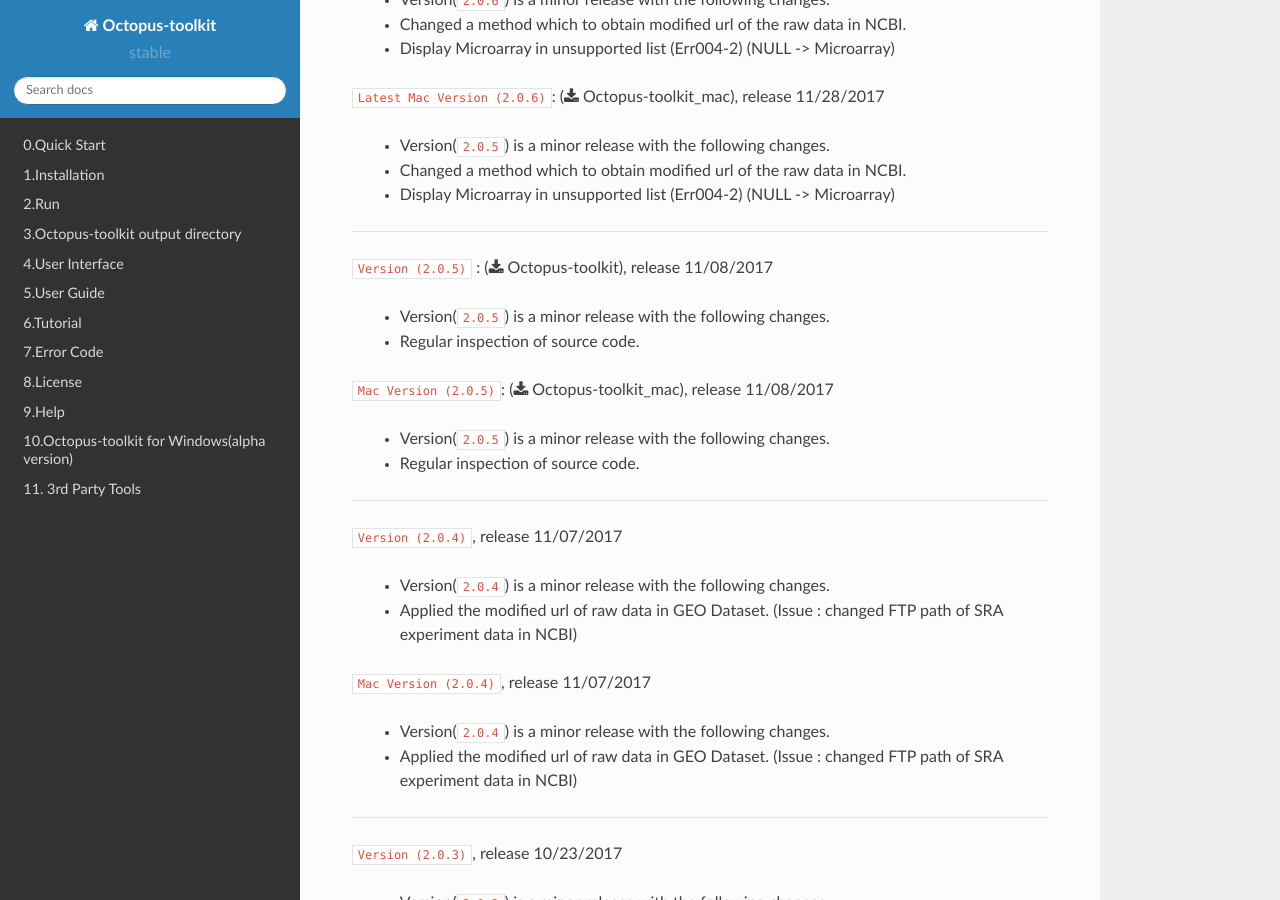
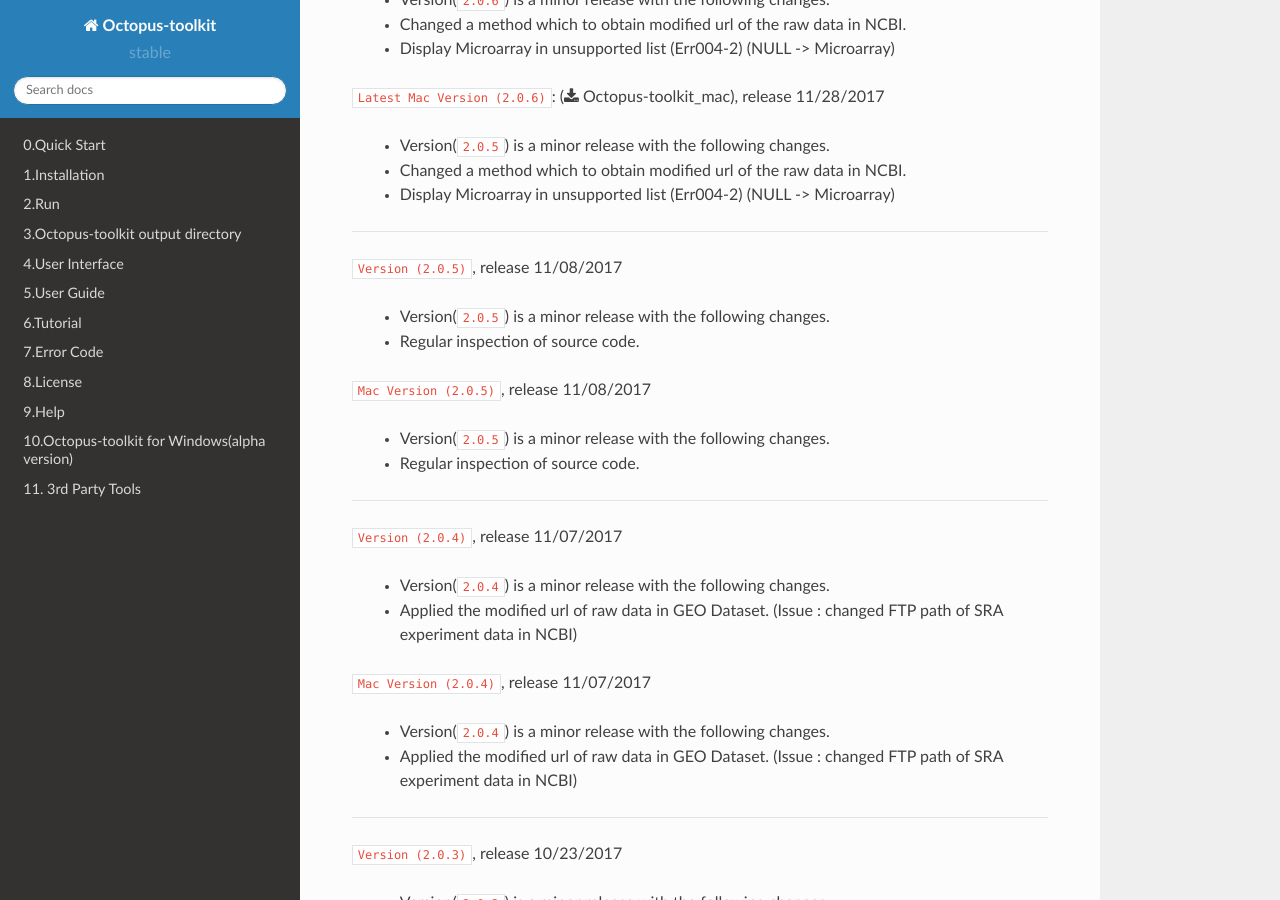
Before and after one commit to kangk1204/Octopus-toolkit2, a Sphinx documentation site: the page built from doc/index.rst, in a window 1280 px wide and 900 px high, scrolled down 781 px. Built offline with Sphinx 7.4.7 and the Read the Docs theme 2.0.0, drawn with Linux system fonts in a browser that asks for light colours.

Commit message:
Homepage

```diff
--- a/doc/index.rst
+++ b/doc/index.rst
@@ -24,12 +24,12 @@
 
 ---------------------------------------------------------------------------------------
 
-``Version (2.0.5)`` : (:download:`Octopus-toolkit<_templates/Octopus-toolkit.zip>`),  release 11/08/2017
+``Version (2.0.5)``,  release 11/08/2017
 
   - Version(``2.0.5``) is a minor release with the following changes.
   - Regular inspection of source code.
 
-``Mac Version (2.0.5)``: (:download:`Octopus-toolkit_mac<_templates/Octopus-toolkit_mac.zip>`),  release 11/08/2017
+``Mac Version (2.0.5)``,  release 11/08/2017
 
   - Version(``2.0.5``) is a minor release with the following changes.
   - Regular inspection of source code.
```
